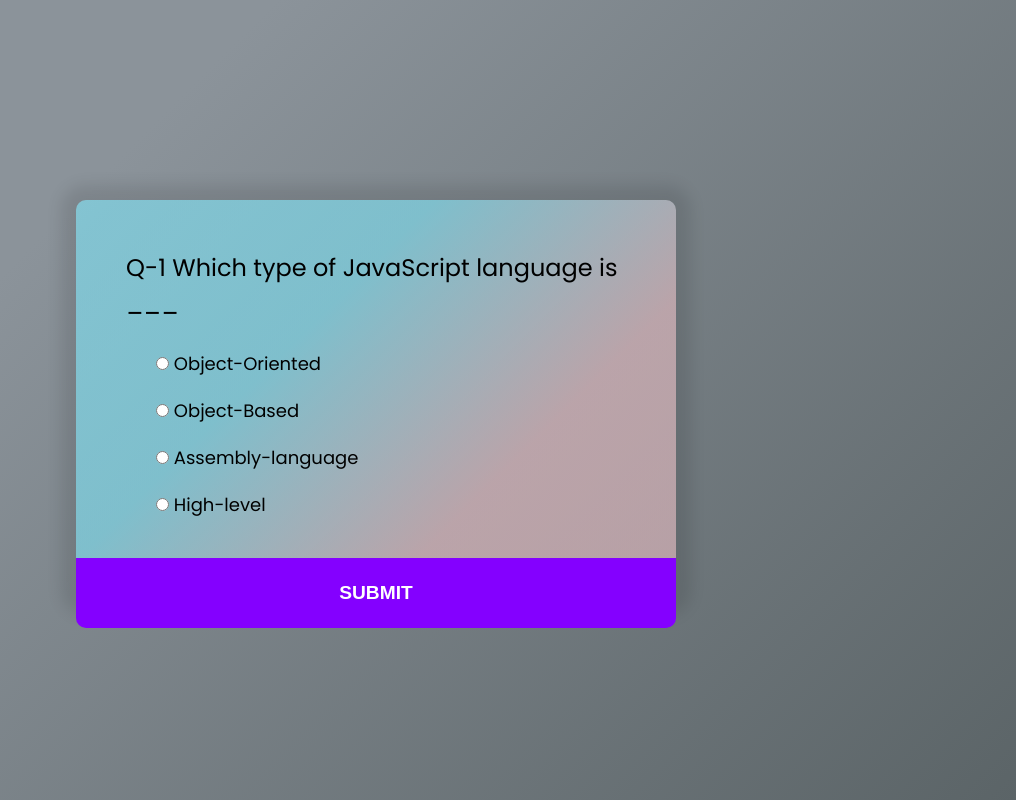
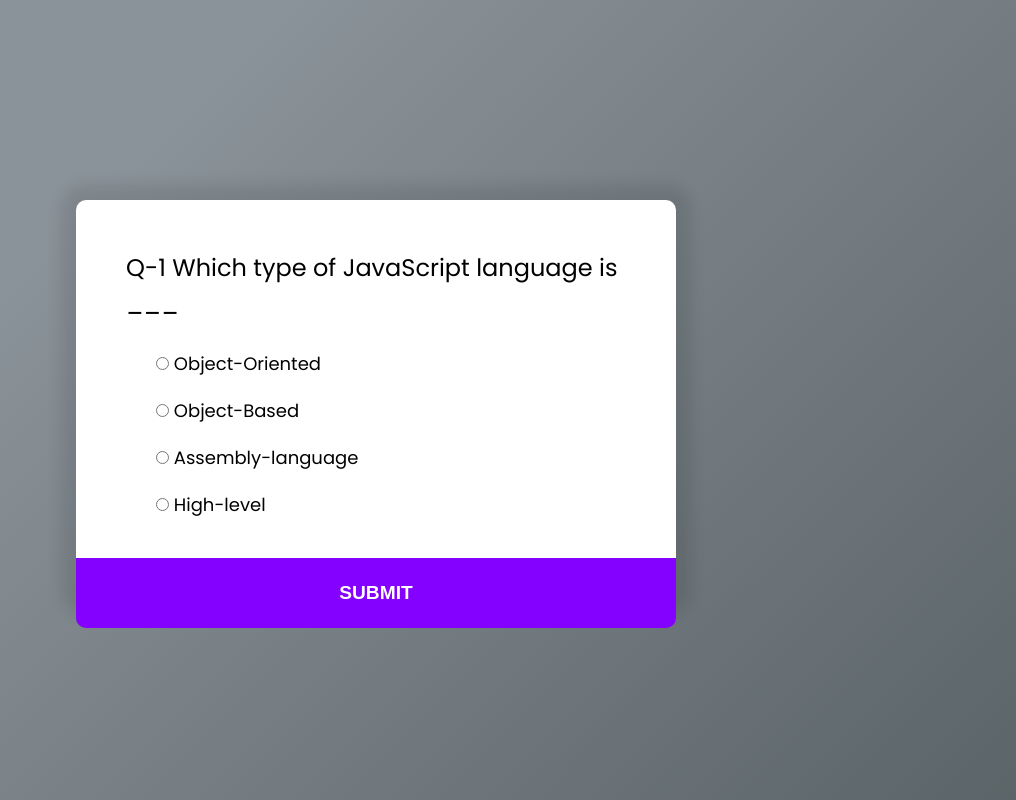
Before and after one commit to Deep26lak/quiz-app, a plain HTML site: page index.html in a window 1280 px wide. Shown: the whole page, without its empty margins (264-1280 px from the left). Drawn offline with Linux system fonts and the light colour scheme.

Commit message:
Update style.css

```diff
--- a/style.css
+++ b/style.css
@@ -16,9 +16,9 @@ background-image: linear-gradient(315deg, #5b6467 0%, #8b939a 74%);
     display: flex;
 }
 .quiz-container{
-    /* background-color: #ffffff89; */
+     background-color: #fff;
     /* background-color: #f80021; */
-    background-image: linear-gradient(315deg, #eec0c692 30%, #7ee7fa93 64%);
+   /* background-image: linear-gradient(315deg, #eec0c692 30%, #7ee7fa93 64%);*/
 
 
     /* padding: 10px; */
```
